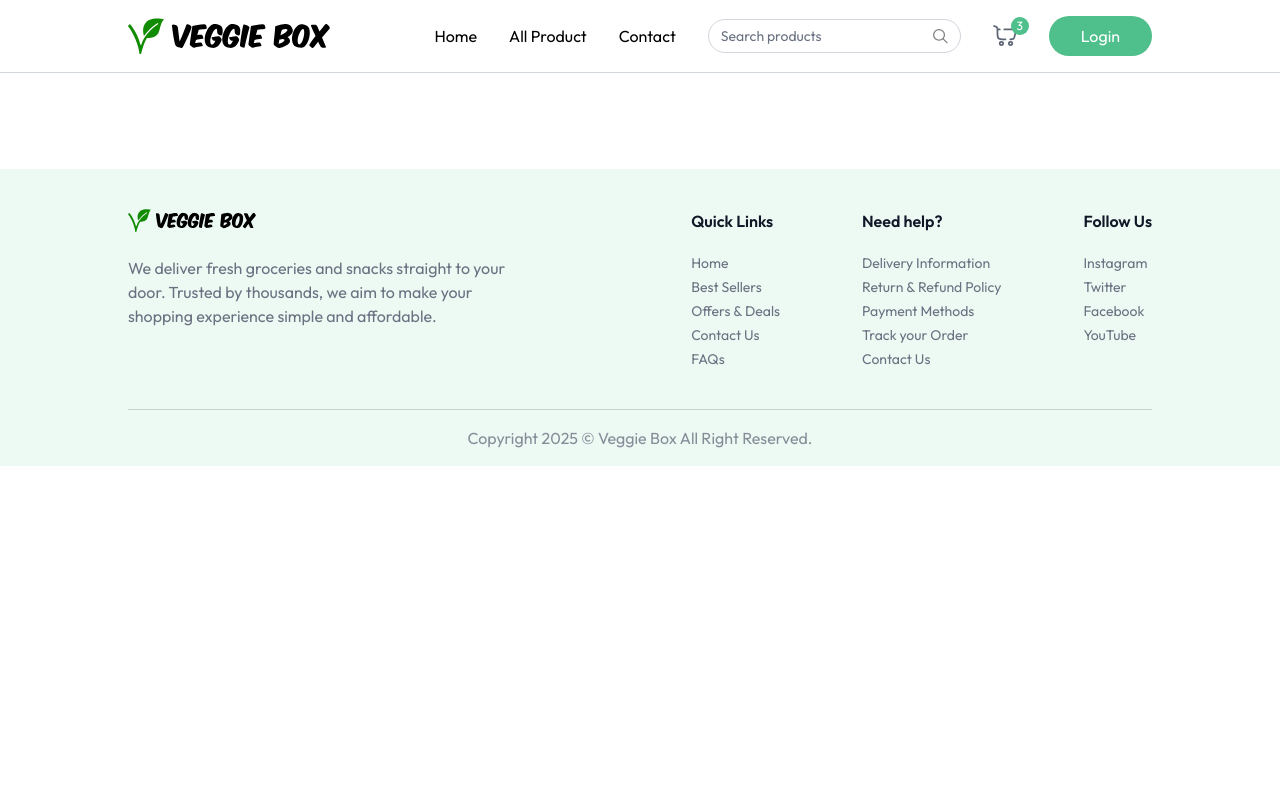
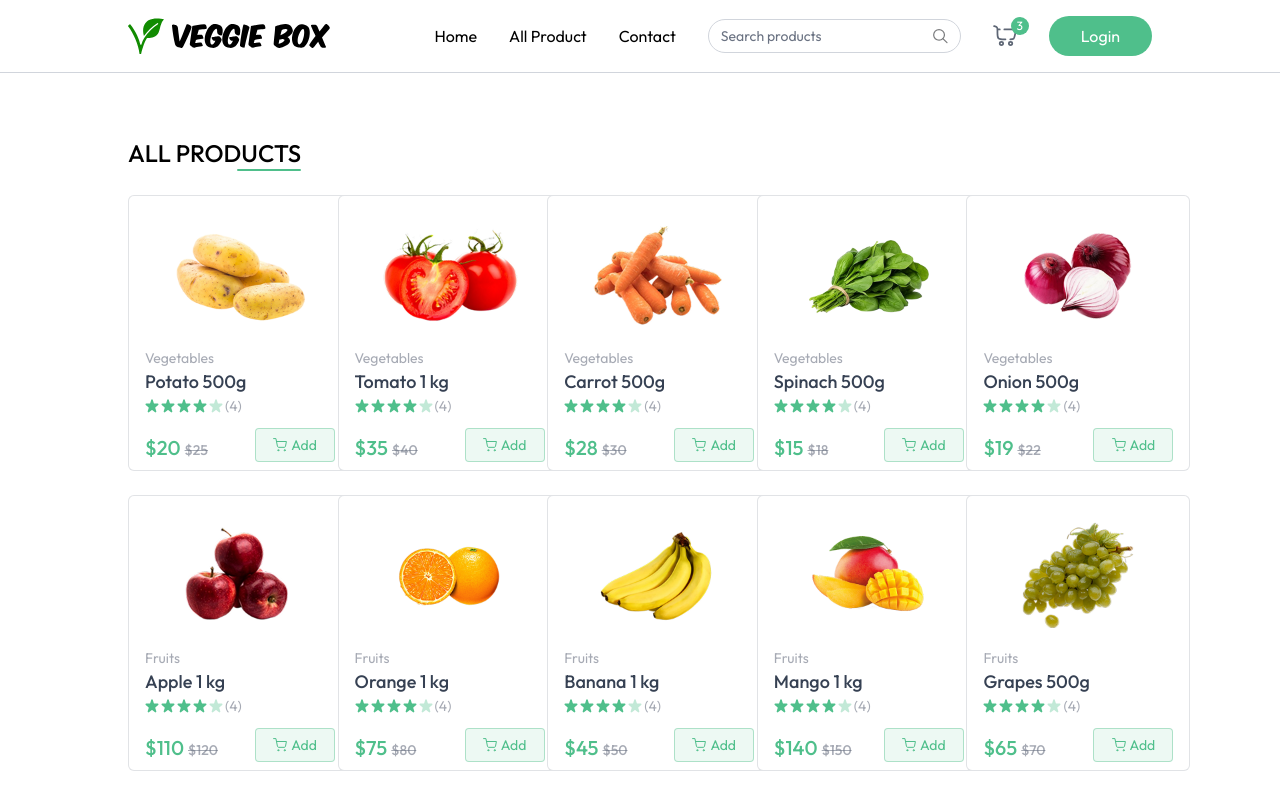
Before and after one commit to ploosond/VeggieBox, a React (Vite) app in the folder client/: page /products in a window 1280 px wide. Shown: the top 794 px of the page. Built offline with nearby package versions, Linux system fonts and the light colour scheme.

Commit message:
added all products component with debounced product search

```diff
--- a/client/package.json
+++ b/client/package.json
@@ -4,7 +4,7 @@
   "version": "0.0.0",
   "type": "module",
   "scripts": {
-    "dev": "vite --host",
+    "dev": "vite",
     "build": "vite build",
     "lint": "eslint .",
     "preview": "vite preview"
@@ -15,7 +15,8 @@
     "react-dom": "^19.0.0",
     "react-hot-toast": "^2.5.2",
     "react-router": "^7.5.3",
-    "tailwindcss": "^4.1.5"
+    "tailwindcss": "^4.1.5",
+    "use-debounce": "^10.0.4"
   },
   "devDependencies": {
     "@eslint/js": "^9.22.0",
--- a/client/src/App.jsx
+++ b/client/src/App.jsx
@@ -6,6 +6,7 @@
 import Footer from "./components/Footer";
 import Login from "./components/Login";
 import { useAppContext } from "./context/AppContext";
+import AllProducts from "./pages/AllProducts";
 
 const App = () => {
   const isSellerPath = useLocation().pathname.includes("seller");
@@ -20,6 +21,7 @@
       >
         <Routes>
           <Route path="/" element={<Home />} />
+          <Route path="/products" element={<AllProducts />} />
         </Routes>
       </div>
       {!isSellerPath && <Footer />}
--- a/client/src/components/Navbar.jsx
+++ b/client/src/components/Navbar.jsx
@@ -1,16 +1,37 @@
-import { useState } from "react";
+import { useEffect, useState } from "react";
 import { NavLink } from "react-router";
 import { assets } from "../assets/assets";
 import { useAppContext } from "../context/AppContext";
+import { useDebounce } from "use-debounce";
 
 const Navbar = () => {
+  const [input, setInput] = useState("");
+  const [debouncedInput] = useDebounce(input, 500);
+
   const [open, setOpen] = useState(false);
-  const { user, setUser, setShowUserLogin, navigate } = useAppContext();
+  const {
+    user,
+    setUser,
+    setShowUserLogin,
+    navigate,
+    setSearchQuery,
+    searchQuery,
+  } = useAppContext();
 
   const handleLogout = async () => {
     setUser(null);
     navigate("/");
   };
+
+  useEffect(() => {
+    setSearchQuery(debouncedInput);
+  }, [debouncedInput]);
+
+  useEffect(() => {
+    if (searchQuery.length > 0) {
+      navigate("/products");
+    }
+  }, [searchQuery]);
 
   return (
     <nav className="flex items-center justify-between px-6 md:px-16 lg:px-24 xl:px-32 py-4 border-b border-gray-300 bg-white relative transition-all">
@@ -26,6 +47,7 @@
 
         <div className="hidden lg:flex items-center text-sm gap-2 border border-gray-300 px-3 rounded-full">
           <input
+            onChange={(e) => setInput(e.target.value)}
             className="py-1.5 w-full bg-transparent outline-none placeholder-gray-500"
             type="text"
             placeholder="Search products"
--- a/client/src/context/AppContext.jsx
+++ b/client/src/context/AppContext.jsx
@@ -13,6 +13,7 @@
   const [showUserLogin, setShowUserLogin] = useState(false);
   const [products, setProducts] = useState([]);
   const [cartItems, setCartItems] = useState({});
+  const [searchQuery, setSearchQuery] = useState("");
 
   // Fetch all products
   const fetchProducts = async () => {
@@ -72,6 +73,8 @@
     addToCart,
     updateCartItem,
     removeFromCart,
+    searchQuery,
+    setSearchQuery,
   };
   return <AppContext.Provider value={value}>{children}</AppContext.Provider>;
 };
--- /dev/null
+++ b/client/src/pages/AllProducts.jsx
@@ -0,0 +1,37 @@
+import { useEffect, useState } from "react";
+import { useAppContext } from "../context/AppContext";
+import ProductCard from "../components/ProductCard";
+const AllProducts = () => {
+  const { products, searchQuery, setSearchQuery } = useAppContext();
+  const [filteredProducts, setFilteredProducts] = useState([]);
+
+  useEffect(() => {
+    if (searchQuery.length > 0) {
+      setFilteredProducts(
+        products.filter((product) =>
+          product.name.toLowerCase().includes(searchQuery.toLowerCase())
+        )
+      );
+    } else {
+      setFilteredProducts(products);
+    }
+  }, [products, searchQuery]);
+
+  return (
+    <div className="mt-16 flex flex-col">
+      <div className="flex flex-col items-end w-max">
+        <p className="text-2xl font-medium uppercase">All products</p>
+        <div className="w-16 h-0.5 bg-primary rounded-full"></div>
+      </div>
+      <div className="grid grid-cols-2 sm:grid-cols-3 md:grid-cols-4 gap-3 md:gap-6 lg:grid-cols-5 mt-6">
+        {filteredProducts
+          .filter((product) => product.inStock)
+          .map((product, index) => (
+            <ProductCard key={index} product={product} />
+          ))}
+      </div>
+    </div>
+  );
+};
+
+export default AllProducts;
```
Also changed, not shown: 1 other file (tests, documents, lock files or other folders).
